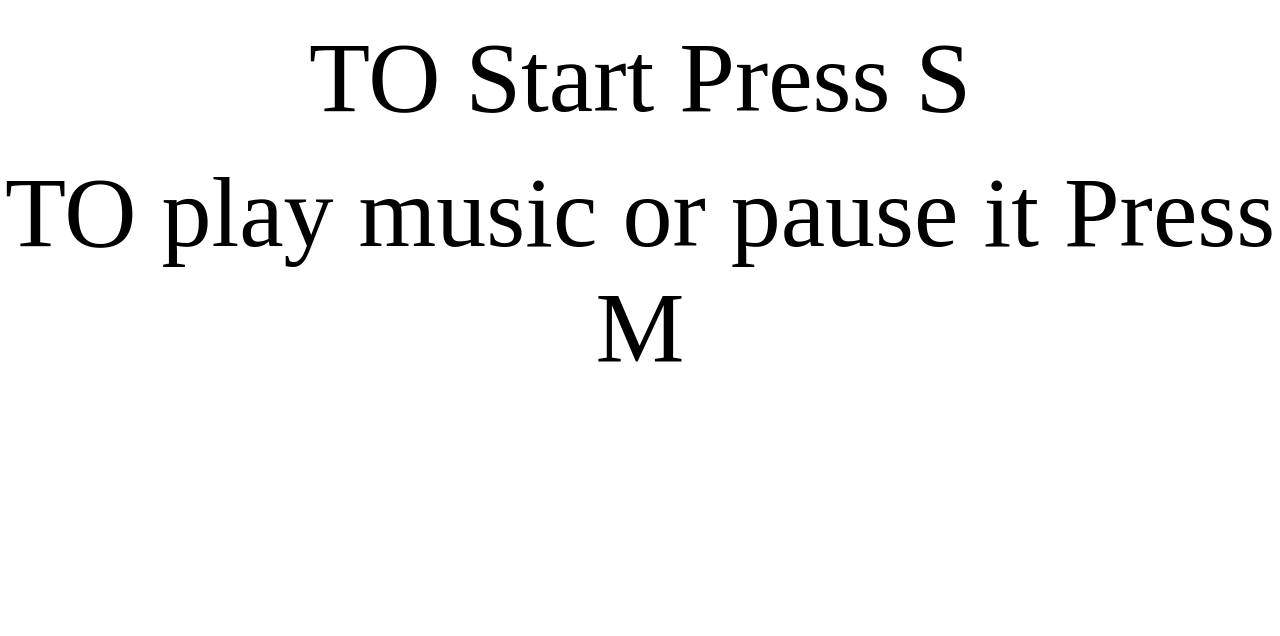
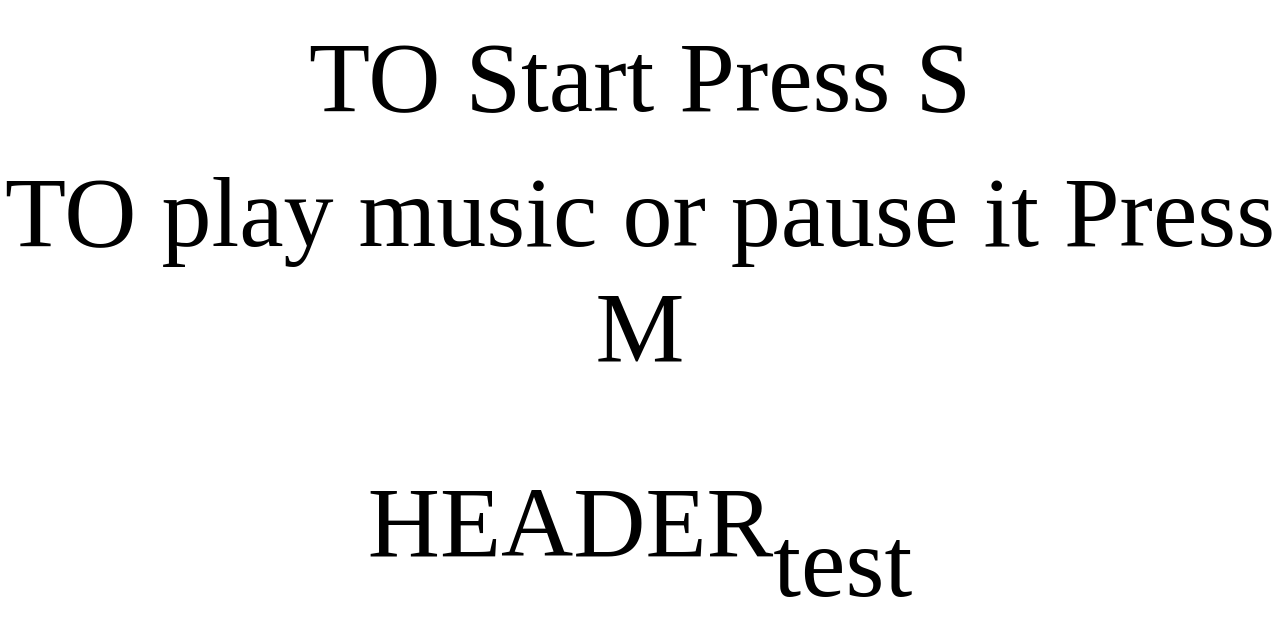
Before and after one commit to mourra950/Brick-Breakers-Threejs, a website built with Parcel: page src/index.html in a window 1280 px wide. Built offline with nearby package versions, Linux system fonts and the light colour scheme; files whose address does not match are found by name.

Commit message:
Update index.html

```diff
--- a/src/index.html
+++ b/src/index.html
@@ -14,5 +14,19 @@
     <script src="./js/script.js" type="module"></script>
     <div>TO Start Press S</div>
     <div>TO play music or pause it Press M</div>
+    <div class="d1">
+        <div class="d2">
+          <div class="d3">
+            <div class="d3-1">
+              HEADER
+            </div>
+            <div class="d3-2">
+              <div class="d4">
+                <div class="d5">test</div>
+              </div>
+            </div>
+          </div>
+        </div>
+      </div>
 </body>
 </html>
```
